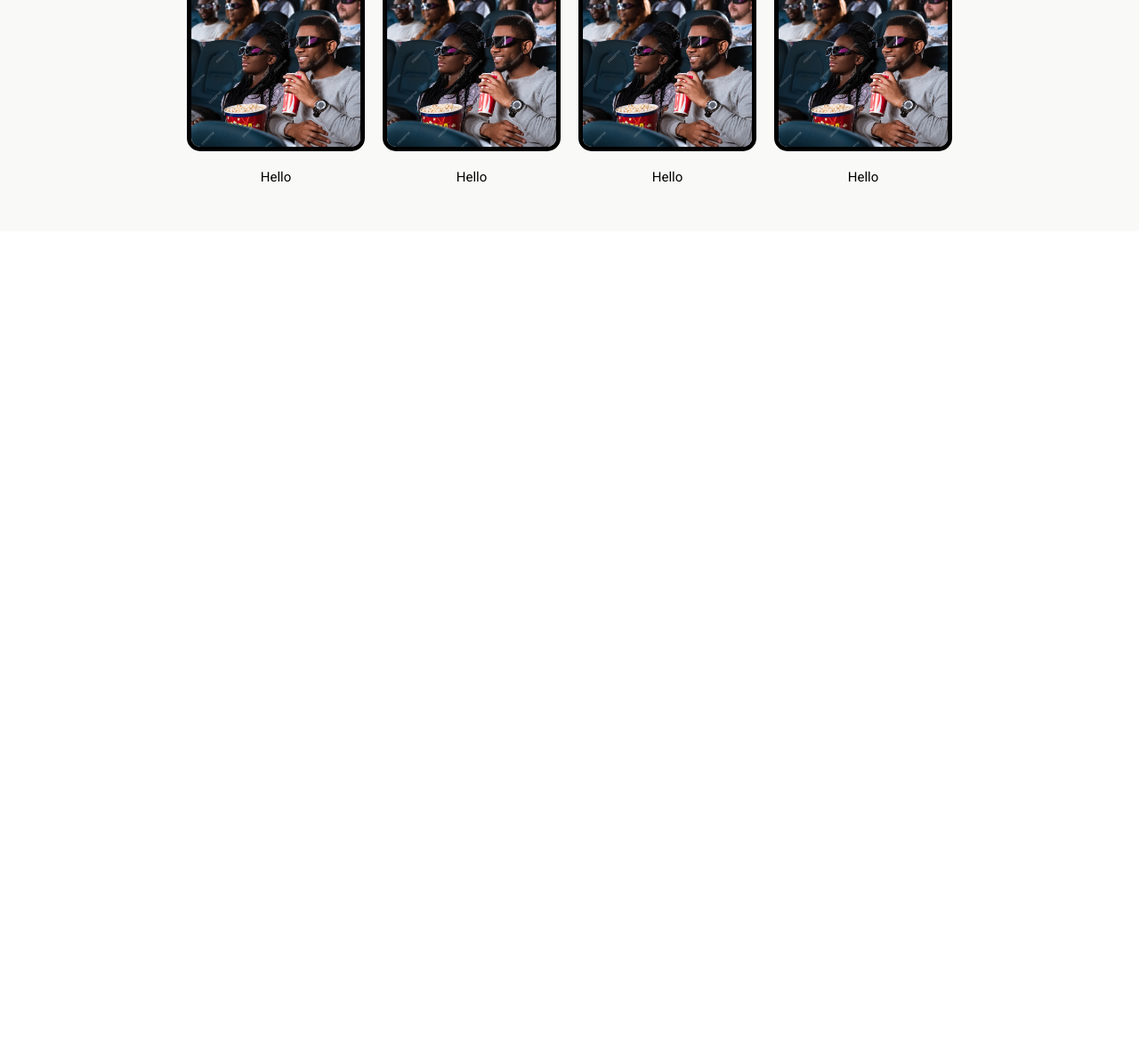
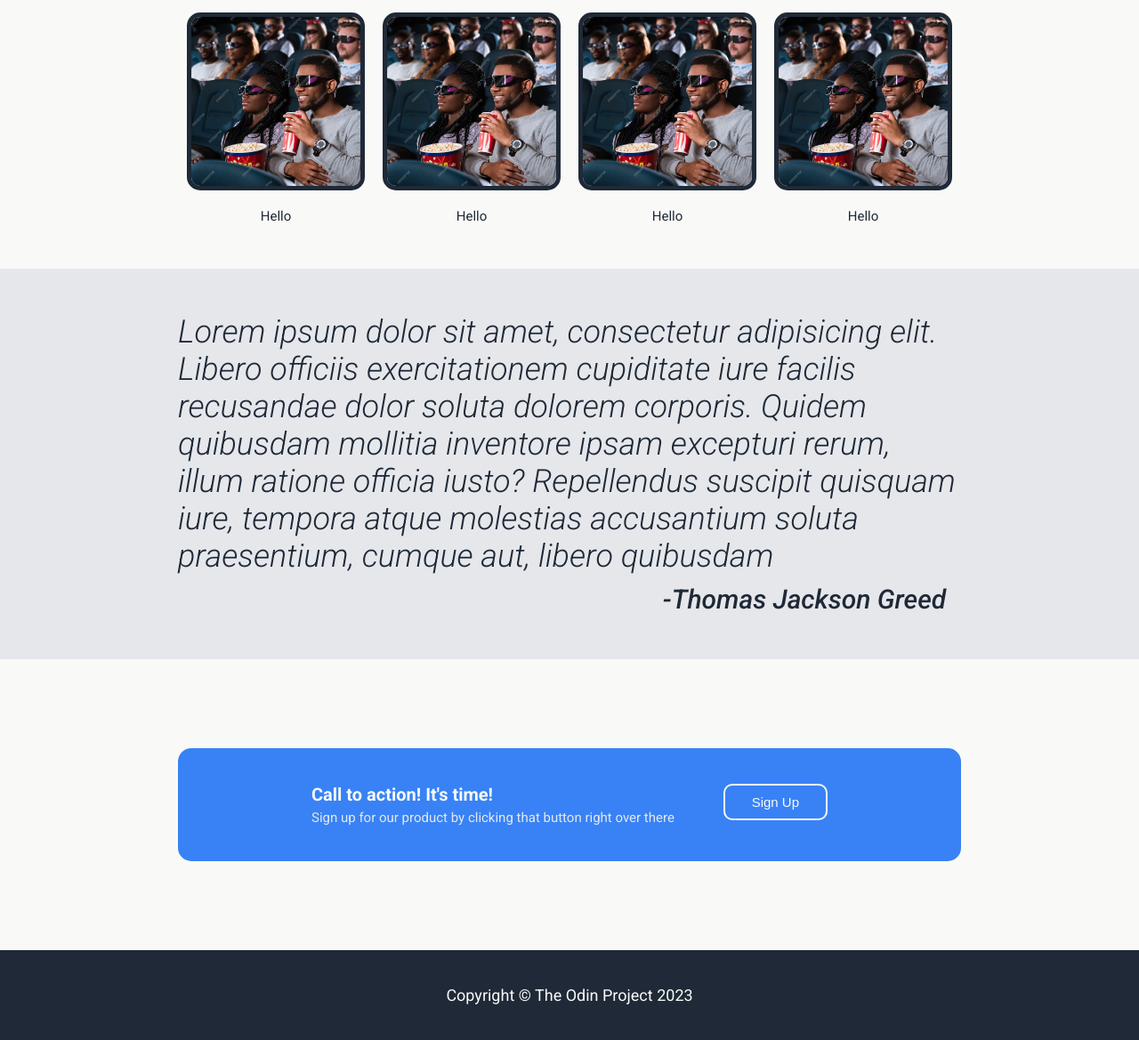
Before and after one commit to RomarioBishop/landing-page, a plain HTML site: page index.html in a window 1280 px wide. Shown: the part 735-1904 px from the top of the page at 89% size. Before the commit the page ends 995 px from the top, so only its background shows below. Drawn offline with Linux system fonts and the light colour scheme.

Commit message:
Completed the quote and call to action section, project is finished

```diff
--- a/index.html
+++ b/index.html
@@ -14,7 +14,7 @@
         <header>
 
             <div class="logo">
-                <p>WeWaffle</p>
+                <a href="in"><p>WeWaffle</p></a>
             </div>
 
             <nav class="first-nav">
@@ -43,7 +43,7 @@
 
             </section>
 
-            <sectio class="items">
+            <section class="items">
                 <div class="heading-text">
                     <h1> Top 4 Movies Currently </h1>
                 </div>
@@ -77,21 +77,44 @@
                         <p>Hello</p>
                     </div>
                 </div>
+            </section>
 
+            <section class="quote-area">
+                <div class="quote">
+                    <p>
+                        Lorem ipsum dolor sit amet, consectetur adipisicing elit. Libero officiis exercitationem cupiditate iure facilis
+                        recusandae dolor soluta dolorem corporis. Quidem quibusdam mollitia inventore ipsam excepturi rerum, illum ratione
+                        officia iusto?
+                        Repellendus suscipit quisquam iure, tempora atque molestias accusantium soluta praesentium, cumque aut, libero quibusdam
+
+                    </p>
+                </div>
+
+                <div class="said-by">
+                    <p>
+                        -Thomas Jackson Greed
+                    </p>
+                </div>
 
             </section>
 
-            <section>
+            <section class="final-cta">
+                <div class="cta-bx">
+                    <div class="cta">
+                        <h2>Call to action! It's time!</h2>
+                        <p>Sign up for our product by clicking that button right over there</p>
+                    </div>
 
-            </section>
-
-            <section>
+                    <div class="cta-button">
+                        <button> Sign&nbsp;Up</button>
+                    </div
+                </div>
 
             </section>
         </main>
 
         <footer>
-
+            <p>Copyright © The Odin Project 2023</p>
         </footer>
 
     </div>
--- a/style.css
+++ b/style.css
@@ -34,12 +34,16 @@ header{
     align-items: center;
     flex-basis: 8rem;
     font-size:3rem;
+    position:sticky;
+    top: 0;
+    z-index: 1;
 
 }
 
 .logo{
-    color:#F9FAF8;
+    color:#3882F6;
     font-size:2.4rem;
+    font-weight: 700;
 }
 .first-nav{
     color:#E5E7EB;
@@ -77,6 +81,7 @@ main{
     justify-content:center;
     align-items:center;
     gap:4rem;
+    flex-wrap: wrap;
 
 }
 .hero-cta{
@@ -96,6 +101,7 @@ main{
     color:#E5E7EB;
     margin-bottom:1rem;
     opacity: 0.9;
+    line-height: 1.4;
 }
 .hero-img img{
     width: 500px;
@@ -104,7 +110,7 @@ main{
 
 
 
-.hero button{
+button{
     background-color: #3882F6;
     font-size:2rem;
     border-radius:10px;
@@ -122,13 +128,16 @@ main{
     flex-direction: column;
     justify-content:center;
     align-items:center;
-    padding: 2em 9em;
+    padding: 3rem 9rem 5rem 9rem;
     background-color:#F9FAF8;
-    gap:2rem;
+    gap:3rem;
+    color:#1F2937
 }
 .heading-text{
     margin-top:0.5rem;
-    font-size: 1.1rem;
+}
+.heading-text h1{
+    font-size: 3.6rem;
 }
 .image-box{
     margin-bottom: 2rem;
@@ -163,10 +172,88 @@ main{
     object-fit: cover;
 }
 
+/* Quote Section */
+
+.quote-area{
+    display: flex;
+    flex-direction: column;
+    justify-content:center;
+    align-items:center;
+    padding: 5rem 20rem 5rem 20rem;
+    background-color:#E5E7EB;
+    gap:1rem;
+
+}
 
 
+.quote p{
+    font-size: 3.6rem;
+    font-weight: 300;
+    font-style: italic;
+    color:#1F2937;
+
+}
+
+.said-by p{
+    font-size: 3rem;
+    font-weight: 500;
+    font-style: italic;
+    color:#1F2937
+
+}
+
+.said-by{
+    margin-left: 60%;
+}
+
+/* Call to action section */
+
+.final-cta{
+    display: flex;
+    justify-content:center;
+    align-items:center;
+    padding: 10rem 20rem ;
+    background-color:#F9FAF8;
+    gap:1rem;
+    color:#F9FAF8;
+
+}
+
+.cta{
+    flex:1
+}
+
+.cta-bx{
+    display: flex;
+    flex-direction: row;
+    background-color: #3882F6;
+    flex-basis:600rem;
+    border-radius: 15px;
+    padding:4rem 15rem;
+
+
+}
+
+.cta-button button{
+    border:#F9FAF8 0.2rem solid;
+    font-weight:200;
+    color:#F9FAF8;
+}
+
+.final-cta h2{
+    font-size:2rem;
+}
+
+.final-cta p{
+    font-size:1.5rem;
+    margin-top: 0.5rem;
+    color:#E5E7EB
+}
 
 footer{
-    background-color: aquamarine;
-
+    font-size: 1.8rem;
+    background-color:#1F2937;
+    padding: 4rem 20rem 4rem 20rem;
+    text-align: center;
+    color:#F9FAF8
 }
```
